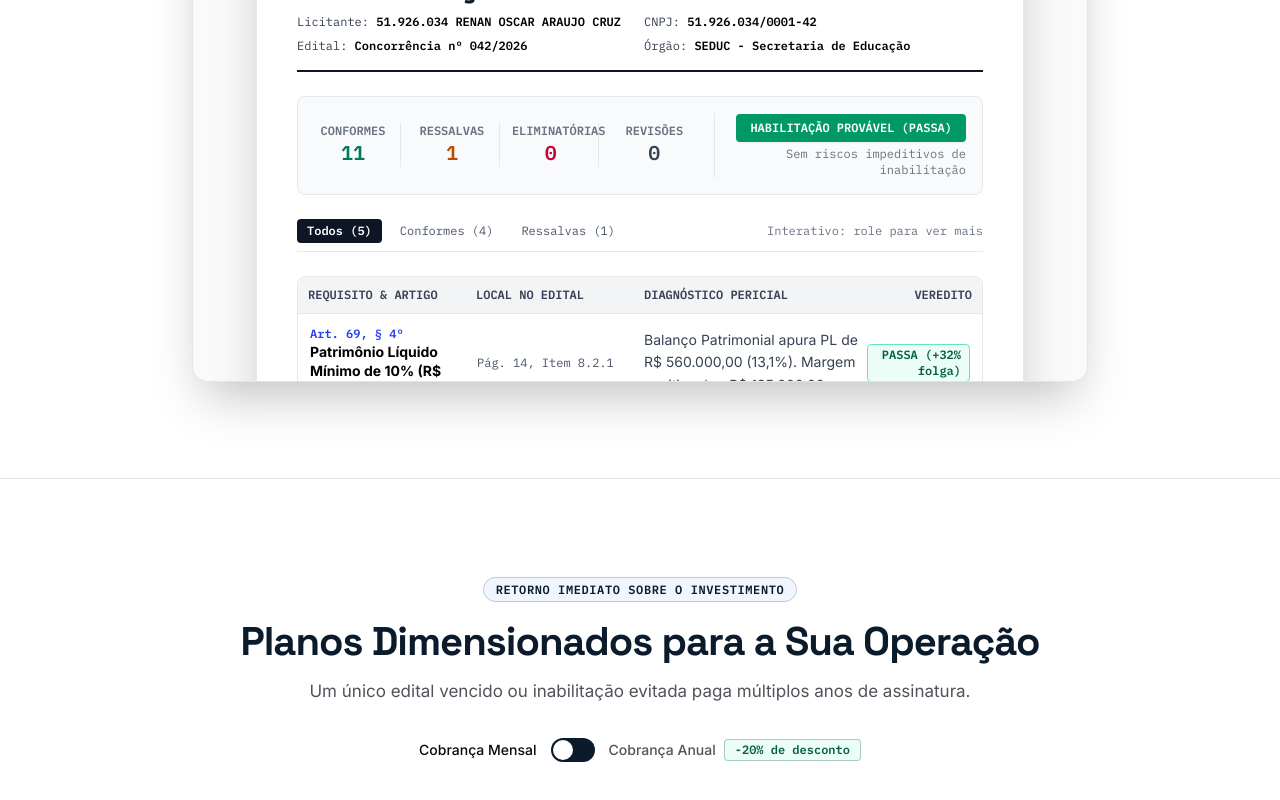
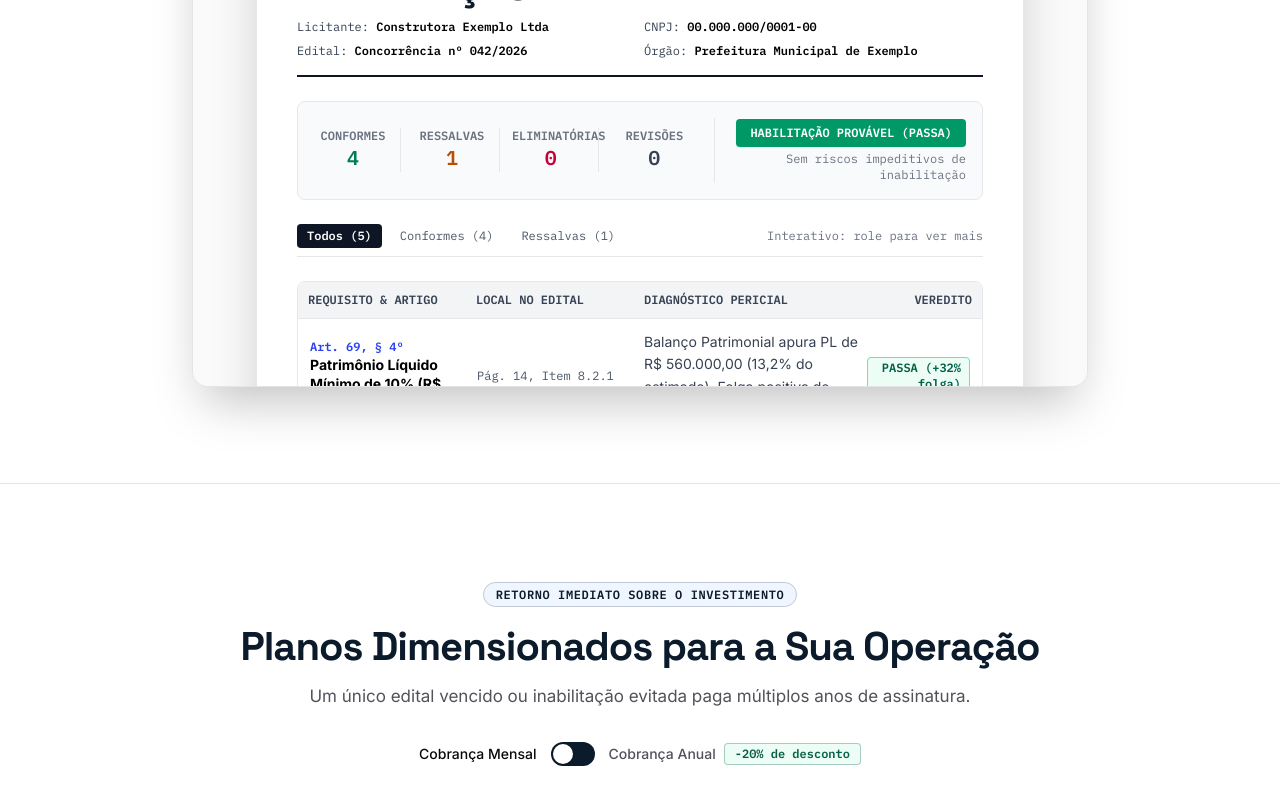
Before and after one commit to renanoacruz-gif/editalflash, a Next.js app: page / in a window 1280 px wide. Shown: the part 3140-3940 px from the top of the page. Built offline with nearby package versions, Linux system fonts and the light colour scheme; no server answers.

Commit message:
fix(landing): unifica cenario ilustrativo de demonstracao e protege dados reais

```diff
--- a/components/InteractiveParecerPreview.tsx
+++ b/components/InteractiveParecerPreview.tsx
@@ -13,62 +13,13 @@ import {
   Sparkles,
   Award,
 } from "lucide-react";
+import { cenarioExemplo, getEstatisticasExemplo } from "@/data/exemplo";
 
 export const InteractiveParecerPreview: React.FC = () => {
   const [activeTab, setActiveTab] = useState<"todos" | "conformes" | "ressalvas">("todos");
 
-  const auditoriaItems = [
-    {
-      artigo: "Art. 69, § 4º",
-      categoria: "Qualificação Econômica",
-      exigencia: "Patrimônio Líquido Mínimo de 10% (R$ 425.000,00)",
-      localEdital: "Pág. 14, Item 8.2.1",
-      diagnostico: "Balanço Patrimonial apura PL de R$ 560.000,00 (13,1%). Margem positiva de +R$ 135.000,00.",
-      status: "PASSA",
-      statusLabel: "PASSA (+32% folga)",
-      badgeBg: "bg-emerald-50 text-emerald-800 border-emerald-300",
-    },
-    {
-      artigo: "Art. 67, § 2º",
-      categoria: "Capacidade Técnica",
-      exigencia: "Atestado de Pavimentação CBUQ em volume de 5.000 m²",
-      localEdital: "Pág. 19, Item 9.3",
-      diagnostico: "Soma de 2 CATs registradas no CREA atinge 7.200 m². Aplicável a regra da Súmula 263 do TCU.",
-      status: "PASSA",
-      statusLabel: "PASSA (Súmula 263)",
-      badgeBg: "bg-emerald-50 text-emerald-800 border-emerald-300",
-    },
-    {
-      artigo: "Art. 68, III",
-      categoria: "Regularidade Fiscal",
-      exigencia: "Certidão Conjunta Federal (RFB/PGFN) em plena validade",
-      localEdital: "Pág. 11, Item 7.1.3",
-      diagnostico: "Certidão cadastrada é válida, porém vence em 4 dias corridos. Requer renovação preventiva no e-CAC.",
-      status: "RESSALVA",
-      statusLabel: "RESSALVA (4 dias)",
-      badgeBg: "bg-amber-50 text-amber-900 border-amber-300",
-    },
-    {
-      artigo: "Art. 68, V",
-      categoria: "Trabalhista",
-      exigencia: "Certidão Negativa de Débitos Trabalhistas (CNDT)",
-      localEdital: "Pág. 12, Item 7.2",
-      diagnostico: "CNDT expedida pelo TST com validade assegurada por mais 120 dias.",
-      status: "PASSA",
-      statusLabel: "PASSA (Conforme)",
-      badgeBg: "bg-emerald-50 text-emerald-800 border-emerald-300",
-    },
-    {
-      artigo: "Art. 69, § 1º",
-      categoria: "Índices Contábeis",
-      exigencia: "Liquidez Geral (LG) ≥ 1,00 e Liquidez Corrente (LC) ≥ 1,00",
-      localEdital: "Pág. 16, Item 8.3",
-      diagnostico: "Índices apurados: LG = 1,42 e LC = 1,38. Dispensada garantia adicional de proposta.",
-      status: "PASSA",
-      statusLabel: "PASSA (LG/LC > 1)",
-      badgeBg: "bg-emerald-50 text-emerald-800 border-emerald-300",
-    },
-  ];
+  const auditoriaItems = cenarioExemplo.requisitos;
+  const stats = getEstatisticasExemplo(auditoriaItems);
 
   const filtered = auditoriaItems.filter((item) => {
     if (activeTab === "conformes") return item.status === "PASSA";
@@ -91,6 +42,9 @@ export const InteractiveParecerPreview: React.FC = () => {
             <span className="text-[#09090B] font-semibold text-xs ml-2 flex items-center gap-1.5">
               <FileText className="w-3.5 h-3.5 text-[#4A5FFF]" />
               <span>Parecer_Preliminar_Concorrencia_042_2026.pdf</span>
+            </span>
+            <span className="text-[11px] font-mono font-semibold px-2 py-0.5 rounded bg-[var(--mist)] text-[var(--ink)] border border-[var(--line)]">
+              Exemplo ilustrativo
             </span>
           </div>
 
@@ -122,17 +76,17 @@ export const InteractiveParecerPreview: React.FC = () => {
                   PARECER TÉCNICO DE HABILITAÇÃO PRELIMINAR (LEI 14.133/2021)
                 </span>
                 <span className="text-xs font-mono text-gray-500">
-                  Emissão: 29/10/2026 às 06:45 BRT
+                  Emissão: {cenarioExemplo.edital.dataEmissao}
                 </span>
               </div>
               <h2 className="text-xl sm:text-2xl font-bold font-display uppercase tracking-tight text-[#0E1626] mt-1">
                 PARECER TÉCNICO PRELIMINAR DE HABILITAÇÃO
               </h2>
               <div className="grid grid-cols-1 sm:grid-cols-2 gap-2 text-xs text-gray-700 mt-2 font-mono">
-                <div>Licitante: <strong className="text-black">51.926.034 RENAN OSCAR ARAUJO CRUZ</strong></div>
-                <div>CNPJ: <strong className="text-black">51.926.034/0001-42</strong></div>
-                <div>Edital: <strong className="text-black">Concorrência nº 042/2026</strong></div>
-                <div>Órgão: <strong className="text-black">SEDUC - Secretaria de Educação</strong></div>
+                <div>Licitante: <strong className="text-black">{cenarioExemplo.licitante.razaoSocial}</strong></div>
+                <div>CNPJ: <strong className="text-black">{cenarioExemplo.licitante.cnpj}</strong></div>
+                <div>Edital: <strong className="text-black">{cenarioExemplo.edital.numero}</strong></div>
+                <div>Órgão: <strong className="text-black">{cenarioExemplo.edital.orgao}</strong></div>
               </div>
             </div>
 
@@ -141,19 +95,19 @@ export const InteractiveParecerPreview: React.FC = () => {
               <div className="grid grid-cols-4 gap-3 w-full sm:w-auto text-center font-mono">
                 <div className="border-r border-gray-200 pr-2">
                   <div className="text-xs uppercase text-gray-500 font-bold">Conformes</div>
-                  <div className="text-xl font-bold text-emerald-700">11</div>
+                  <div className="text-xl font-bold text-emerald-700">{stats.conformes}</div>
                 </div>
                 <div className="border-r border-gray-200 pr-2">
                   <div className="text-xs uppercase text-gray-500 font-bold">Ressalvas</div>
-                  <div className="text-xl font-bold text-amber-700">1</div>
+                  <div className="text-xl font-bold text-amber-700">{stats.ressalvas}</div>
                 </div>
                 <div className="border-r border-gray-200 pr-2">
                   <div className="text-xs uppercase text-gray-500 font-bold">Eliminatórias</div>
-                  <div className="text-xl font-bold text-rose-700">0</div>
+                  <div className="text-xl font-bold text-rose-700">{stats.eliminatorias}</div>
                 </div>
                 <div>
                   <div className="text-xs uppercase text-gray-500 font-bold">Revisões</div>
-                  <div className="text-xl font-bold text-gray-700">0</div>
+                  <div className="text-xl font-bold text-gray-700">{stats.revisões}</div>
                 </div>
               </div>
 
@@ -179,7 +133,7 @@ export const InteractiveParecerPreview: React.FC = () => {
                       : "text-gray-600 hover:bg-gray-100"
                   }`}
                 >
-                  Todos ({auditoriaItems.length})
+                  Todos ({stats.total})
                 </button>
                 <button
                   type="button"
@@ -190,7 +144,7 @@ export const InteractiveParecerPreview: React.FC = () => {
                       : "text-gray-600 hover:bg-gray-100"
                   }`}
                 >
-                  Conformes (4)
+                  Conformes ({stats.conformes})
                 </button>
                 <button
                   type="button"
@@ -201,7 +155,7 @@ export const InteractiveParecerPreview: React.FC = () => {
                       : "text-gray-600 hover:bg-gray-100"
                   }`}
                 >
-                  Ressalvas (1)
+                  Ressalvas ({stats.ressalvas})
                 </button>
               </div>
 
--- /dev/null
+++ b/data/exemplo.ts
@@ -0,0 +1,159 @@
+export interface AuditoriaExemploItem {
+  artigo: string;
+  categoria: string;
+  exigencia: string;
+  localEdital: string;
+  diagnostico: string;
+  status: "PASSA" | "RESSALVA" | "ELIMINATORIA" | "REVISAO";
+  statusLabel: string;
+  badgeBg: string;
+  highlightLine: string;
+}
+
+export interface CenarioExemplo {
+  isExemploIlustrativo: boolean;
+  licitante: {
+    razaoSocial: string;
+    cnpj: string;
+  };
+  edital: {
+    numero: string;
+    modalidade: string;
+    orgao: string;
+    objeto: string;
+    arquivoNome: string;
+    dataEmissao: string;
+    hashDocumento: string;
+    valorEstimado: number;
+    valorEstimadoFormatado: string;
+  };
+  metricas: {
+    plMinimoPercentual: number;
+    plMinimoValor: number;
+    plMinimoValorFormatado: string;
+    plApuradoValor: number;
+    plApuradoValorFormatado: string;
+    plApuradoPercentual: number;
+    plFolgaValor: number;
+    plFolgaValorFormatado: string;
+    atestadoExigido: string;
+    atestadoComprovado: string;
+    cndFederalDiasRestantes: number;
+  };
+  requisitos: AuditoriaExemploItem[];
+}
+
+export const cenarioExemplo: CenarioExemplo = {
+  isExemploIlustrativo: true,
+  licitante: {
+    razaoSocial: "Construtora Exemplo Ltda",
+    cnpj: "00.000.000/0001-00",
+  },
+  edital: {
+    numero: "Concorrência nº 042/2026",
+    modalidade: "CONCORRÊNCIA ELETRÔNICA",
+    orgao: "Prefeitura Municipal de Exemplo",
+    objeto: "Pavimentação asfáltica em Concreto Betuminoso Usinado a Quente (CBUQ)",
+    arquivoNome: "Edital_Concorrencia_042_2026.pdf",
+    dataEmissao: "29/10/2026 às 06:45 BRT",
+    hashDocumento: "sha256:8b4e...9f21",
+    valorEstimado: 4250000,
+    valorEstimadoFormatado: "R$ 4.250.000,00",
+  },
+  metricas: {
+    plMinimoPercentual: 10,
+    plMinimoValor: 425000,
+    plMinimoValorFormatado: "R$ 425.000,00",
+    plApuradoValor: 560000,
+    plApuradoValorFormatado: "R$ 560.000,00",
+    plApuradoPercentual: 13.2,
+    plFolgaValor: 135000,
+    plFolgaValorFormatado: "R$ 135.000,00",
+    atestadoExigido: "5.000 m² de CBUQ",
+    atestadoComprovado: "7.200 m² (soma de 2 CATs)",
+    cndFederalDiasRestantes: 4,
+  },
+  requisitos: [
+    {
+      artigo: "Art. 69, § 4º",
+      categoria: "Qualificação Econômica",
+      exigencia: "Patrimônio Líquido Mínimo de 10% (R$ 425.000,00)",
+      localEdital: "Pág. 14, Item 8.2.1",
+      diagnostico:
+        "Balanço Patrimonial apura PL de R$ 560.000,00 (13,2% do estimado). Folga positiva de +R$ 135.000,00.",
+      status: "PASSA",
+      statusLabel: "PASSA (+32% folga)",
+      badgeBg: "bg-emerald-50 text-emerald-800 border-emerald-300",
+      highlightLine:
+        "Cláusula 8.2.1: Comprovação de Patrimônio Líquido igual ou superior a 10% do valor estimado (R$ 425.000,00).",
+    },
+    {
+      artigo: "Art. 67, § 2º",
+      categoria: "Capacidade Técnica",
+      exigencia: "Atestado de Pavimentação CBUQ em volume de 5.000 m²",
+      localEdital: "Pág. 19, Item 9.3",
+      diagnostico:
+        "Soma de 2 CATs registradas atinge 7.200 m². Aplicável a regra de somatório (Súmula 263 TCU).",
+      status: "PASSA",
+      statusLabel: "PASSA (Súmula 263)",
+      badgeBg: "bg-emerald-50 text-emerald-800 border-emerald-300",
+      highlightLine:
+        "Cláusula 9.3: Comprovação de execução prévia de 5.000 m² de pavimentação asfáltica CBUQ. Vedado somatório.",
+    },
+    {
+      artigo: "Art. 68, III",
+      categoria: "Regularidade Fiscal",
+      exigencia: "Certidão Conjunta Federal (RFB/PGFN) em plena validade",
+      localEdital: "Pág. 11, Item 7.1.3",
+      diagnostico:
+        "Certidão cadastrada é válida, porém expira em 4 dias úteis. Requer emissão preventiva perante a RFB.",
+      status: "RESSALVA",
+      statusLabel: "RESSALVA (4 dias)",
+      badgeBg: "bg-amber-50 text-amber-900 border-amber-300",
+      highlightLine:
+        "Cláusula 7.1.3: Apresentação de Certidão Negativa de Débitos Federais (RFB/PGFN) válida no dia da abertura.",
+    },
+    {
+      artigo: "Art. 68, V",
+      categoria: "Trabalhista",
+      exigencia: "Certidão Negativa de Débitos Trabalhistas (CNDT)",
+      localEdital: "Pág. 12, Item 7.2",
+      diagnostico:
+        "CNDT expedida pelo TST com validade assegurada por mais 120 dias. Conforme Art. 68.",
+      status: "PASSA",
+      statusLabel: "PASSA (Conforme)",
+      badgeBg: "bg-emerald-50 text-emerald-800 border-emerald-300",
+      highlightLine:
+        "Cláusula 7.2: Apresentação de Certidão Negativa de Débitos Trabalhistas (CNDT) emitida perante a Justiça do Trabalho.",
+    },
+    {
+      artigo: "Art. 69, § 1º",
+      categoria: "Índices Contábeis",
+      exigencia: "Liquidez Geral (LG) ≥ 1,00 e Liquidez Corrente (LC) ≥ 1,00",
+      localEdital: "Pág. 16, Item 8.3",
+      diagnostico:
+        "Índices apurados: LG = 1,42 e LC = 1,38. Dispensada prestação de garantia adicional de proposta.",
+      status: "PASSA",
+      statusLabel: "PASSA (LG/LC > 1)",
+      badgeBg: "bg-emerald-50 text-emerald-800 border-emerald-300",
+      highlightLine:
+        "Cláusula 8.3: Demonstração de índices de Liquidez Geral (LG) e Liquidez Corrente (LC) iguais ou superiores a 1,00.",
+    },
+  ],
+};
+
+export const getEstatisticasExemplo = (requisitos = cenarioExemplo.requisitos) => {
+  const conformes = requisitos.filter((r) => r.status === "PASSA").length;
+  const ressalvas = requisitos.filter((r) => r.status === "RESSALVA").length;
+  const eliminatorias = requisitos.filter((r) => r.status === "ELIMINATORIA").length;
+  const revisões = requisitos.filter((r) => r.status === "REVISAO").length;
+  const total = requisitos.length;
+
+  return {
+    conformes,
+    ressalvas,
+    eliminatorias,
+    revisões,
+    total,
+  };
+};
```
Also changed, not shown: components/InteractiveHeroScanner.tsx (+21 -17 lines).
